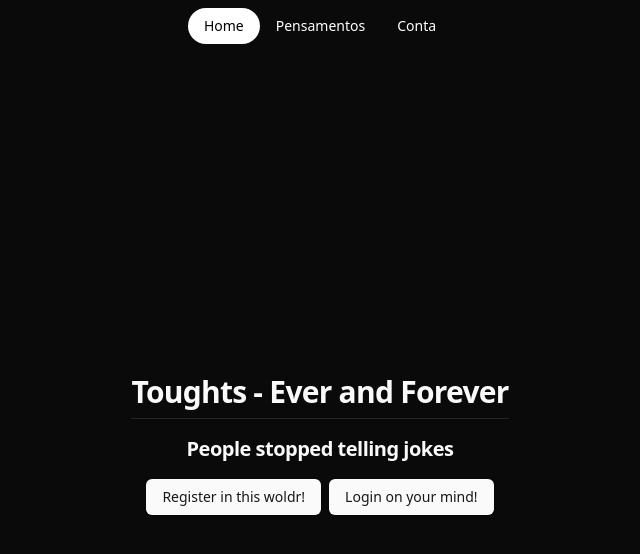
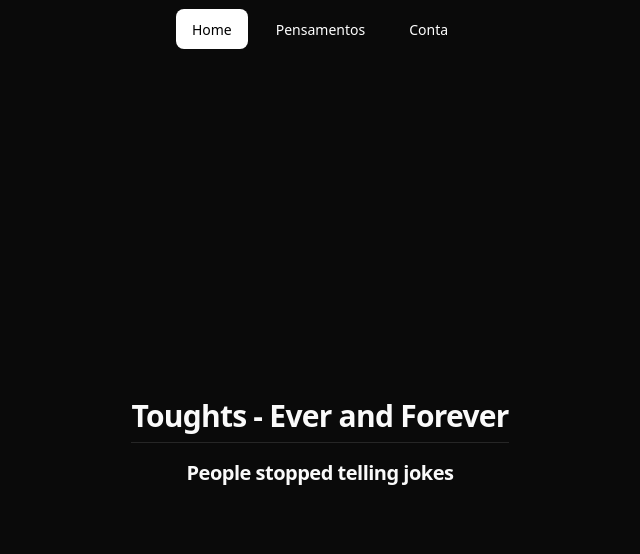
Before and after one commit to mathzds/Toughts-Site, a React (Vite) app: page / in a window 1280 px wide. Shown: the top 554 px of the page, without its empty margins (320-960 px from the left). Built offline with nearby package versions, Linux system fonts and the light colour scheme.

Commit message:
routes conflicted fixed

```diff
--- a/src/components/user/navigationMenu.tsx
+++ b/src/components/user/navigationMenu.tsx
@@ -2,6 +2,7 @@
 import { useState } from "react";
 import { motion } from "framer-motion";
 import { cn } from "@/utils/cn";
+import { Link } from "react-router-dom";
 
 type AnimatedTabsProps = {
 	containerClassName?: string;
@@ -9,57 +10,29 @@ type AnimatedTabsProps = {
 	tabClassName?: string;
 };
 
-export function NavigationMenuDemo({
-	containerClassName,
-	activeTabClassName,
-	tabClassName,
-}: AnimatedTabsProps) {
-	const [activeIdx, setActiveIdx] = useState<number>(0);
-
+export function NavigationMenuDemo({ containerClassName, activeTabClassName, tabClassName }: AnimatedTabsProps) {
+	const [activeIdx, setActiveIdx] = useState(0);
 	const tabs = [
-		{ title: "Home" },
-		{ title: "Pensamentos" },
-		{ title: "Conta" },
+		{ title: "Home", href: "/" },
+		{ title: "Pensamentos", href: "/home" },
+		{ title: "Conta", href: "/user" },
 	];
 
 	return (
-		<div
-			className={cn(
-				"relative flex flex-wrap items-center justify-center mt-2",
-				containerClassName,
-			)}
-		>
-			{tabs.map((tab, index) => (
-				<button
-					key={tab.title}
-					onClick={() => setActiveIdx(index)}
-					className={cn(
-						"group relative z-[1] rounded-full px-4 py-2",
-						{ "z-0": activeIdx === index },
-						tabClassName,
-					)}
-					type="button"
-				>
+		<div className={cn("relative flex flex-wrap items-center justify-center mt-2", containerClassName)}>
+			{tabs.map(({ title, href }, index) => (
+				<Link key={title} to={href} onClick={() => setActiveIdx(index)} className={cn("group relative z-[1] rounded-lg border border-transparent mx-[5px] px-4 py-2", tabClassName)}>
 					{activeIdx === index && (
 						<motion.div
 							layoutId="clicked-button"
 							transition={{ duration: 0.2 }}
-							className={cn(
-								"absolute inset-0 rounded-full bg-white",
-								activeTabClassName,
-							)}
+							className={cn("absolute inset-0 rounded-lg bg-white", activeTabClassName)}
 						/>
 					)}
-
-					<span
-						className={cn(
-							"relative text-sm block font-medium duration-200",
-							activeIdx === index ? "text-black delay-100" : "text-white",
-						)}
-					>
-						{tab.title}
+					<span className={cn("relative text-sm font-medium duration-100", activeIdx === index ? "text-black" : "text-white")}>
+						{title}
 					</span>
-				</button>
+				</Link>
 			))}
 		</div>
 	);
--- a/src/main.tsx
+++ b/src/main.tsx
@@ -1,3 +1,4 @@
+// Imports
 import { StrictMode } from "react";
 import { createRoot } from "react-dom/client";
 import "./index.css";
@@ -8,56 +9,57 @@ import {
 } from "react-router-dom";
 import { ThemeProvider } from "./utils/theme-provider.tsx";
 import { Toaster } from "./components/ui/toaster.tsx";
-import Home from "./pages/home/App.tsx";
+import { jwtDecode } from "jwt-decode";
+
+//Pages
+import Root from "./pages/Root.tsx";
+import Home from "./pages/home/Home.tsx";
 import Login from "./pages/login/Login.tsx";
-import Register from "./pages/register/Register.tsx";
+import Register from "./pages/login/Login.tsx";
 import UserHome from "./pages/userHome/userHome.tsx";
-import { jwtDecode } from "jwt-decode";
-import { NavigationMenuDemo } from "./components/user/navigationMenu.tsx";
 
+// Middleware
 const ProtectedRoute = () => {
 	const token = localStorage.getItem("token");
 
-	if (!token) {
-		return <Navigate to="/login" />;
-	}
+	if (!token) return <Navigate to="/login" />;
 
-	try {
 	const decoded = jwtDecode(token);
-		if (decoded) return <UserHome />;
-
-		return <Navigate to="/login" />;
-	} catch (error) {
-		return <Navigate to="/login" />;
-	}
+	return decoded ? <UserHome /> : <Navigate to="/login" />;
 };
 
+// Provider
 const router = createBrowserRouter([
+	{
+		path: "/",
+		element: <Root />,
+		children: [
 			{
 				path: "/",
 				element: <Home />,
 			},
 			{
-		path: "/login",
+				path: "login",
 				element: <Login />,
 			},
 			{
-		path: "/register",
+				path: "register",
 				element: <Register />,
 			},
 			{
-		path: "/home",
+				path: "home",
 				element: <ProtectedRoute />,
+			},
+		],
 	},
 ]);
 
+// Structure
 const rootElement = document.getElementById("root");
-
 if (rootElement) {
 	createRoot(rootElement).render(
 		<StrictMode>
 			<ThemeProvider defaultTheme="dark" storageKey="vite-ui-theme">
-				<NavigationMenuDemo />
 				<RouterProvider router={router} />
 				<Toaster />
 			</ThemeProvider>
--- /dev/null
+++ b/src/pages/Root.tsx
@@ -0,0 +1,15 @@
+import { NavigationMenuDemo } from "@/components/user/navigationMenu";
+import { Outlet } from "react-router-dom";
+
+function Root() {
+	return (
+		<>
+			<div className="flex flex-col">
+				<NavigationMenuDemo />
+				<Outlet />
+			</div>
+		</>
+	);
+}
+
+export default Root;
--- a/src/pages/home/App.tsx
+++ b/src/pages/home/Home.tsx
@@ -1,9 +1,4 @@
-import { Button } from "../../components/ui/button";
-import { useNavigate } from "react-router-dom";
-
 function Home() {
-	const navigate = useNavigate();
-
 	return (
 		<>
 			<div className="flex flex-col items-center justify-center min-h-screen text-center">
@@ -13,14 +8,6 @@ function Home() {
 				<h4 className="scroll-m-20 text-xl font-semibold tracking-tight mb-4">
 					People stopped telling jokes
 				</h4>
-				<div className="flex flex-rows gap-2">
-					<Button onClick={() => navigate("/register")}>
-						Register in this woldr!
-					</Button>
-					<Button onClick={() => navigate("/login")}>
-						Login on your mind!
-					</Button>
-				</div>
 			</div>
 		</>
 	);
--- a/src/pages/userHome/userHome.tsx
+++ b/src/pages/userHome/userHome.tsx
@@ -21,11 +21,11 @@ function UserHome() {
 	return (
 		<div className="flex flex-col items-center justify-center min-h-screen text-center">
 		<h1 className="text-2xl font-bold mt-4 mb-4">User Home</h1>
-			<div className="w-[80%] max-w-[1200px] mt-2 mb-6">
+		<div className="w-full max-w-3xl mt-2 mb-6">
 			{thoughts.length > 0 ? (
 				<ul className="space-y-4 w-full">
 					{thoughts.map((thought) => (
-							<li key={thought.id} className="border p-4 rounded shadow w-full">
+						<li key={thought.id} className="border p-6 rounded rounded-lg shadow w-full">
 							<h2 className="text-lg text-left font-semibold">
 								{thought.title}
 							</h2>
```
Lines whose indentation alone changed are shown as unchanged.
